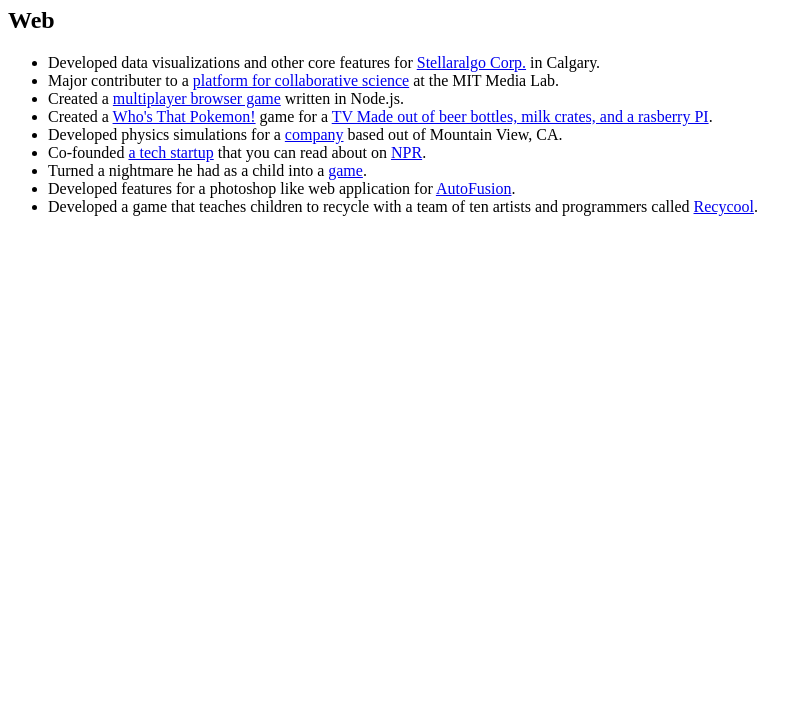
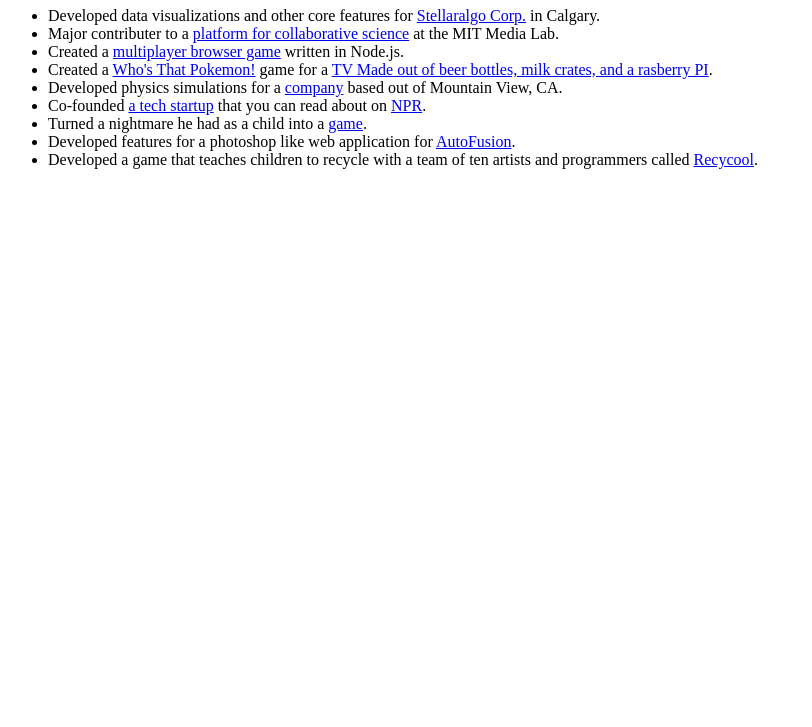
Before and after one commit to hassanshaikley/hassanshaikley.github.io, a Gatsby site: page / in a window 1280 px wide. Shown: the part 73-800 px from the top of the page, without its empty margins (0-812 px from the left). Built offline with nearby package versions, Linux system fonts and the light colour scheme; Gatsby itself is replaced by a stand-in of ours.

Commit message:
fix: seriously?

```diff
--- a/src/pages/index.js
+++ b/src/pages/index.js
@@ -4,7 +4,6 @@
 const IndexPage = () => (
   <div>
 		<h1>Projects and Work</h1>
-		<h2>Web</h2>
 		<ul>
 			<li> Developed data visualizations and other core features for <a href="http://stellaralgo.com">Stellaralgo Corp.</a> in Calgary.
 			</li>
```
